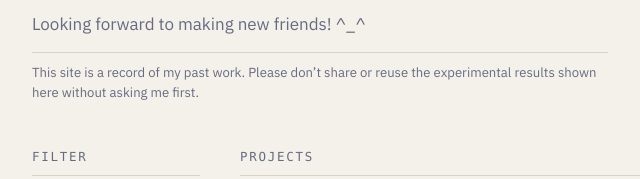
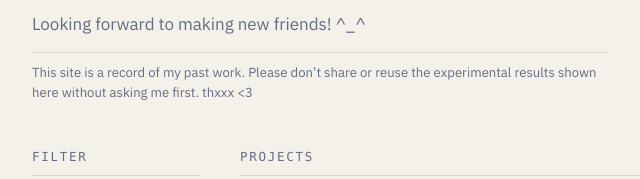
Before and after one commit to RosanaL/rosanaliu.com, a plain HTML site: page index.html in a window 1280 px wide. Shown: the part 617-796 px from the top of the page, 240-880 px from the left. Drawn offline with Linux system fonts and the light colour scheme; a web font is replaced by a local one.

Commit message:
End the share note with thxxx <3
Co-Authored-By: Claude Opus 5.5 <noreply@anthropic.com>

```diff
--- a/index.html
+++ b/index.html
@@ -134,7 +134,7 @@
         <p>Beyond the world of tech, I enjoy golf, chess, anime, Sudoku, Kuromi, video games—and anything else that involves strategy, creativity, or an intellectual challenge.</p>
         <p>I have an innate curiosity about how things work—whether it’s the mechanics of a machine learning model, the intricacies of a chess game, or the nuances of a golf swing. I enjoy reading about a wide variety of subjects; my favorite book is <cite>Gödel, Escher, Bach</cite>. I often find myself falling down a “rabbit hole,” completely losing track of time.</p>
         <p>Looking forward to making new friends! ^_^</p>
-        <p class="notice">This site is a record of my past work. Please don’t share or reuse the experimental results shown here without asking me first.</p>
+        <p class="notice">This site is a record of my past work. Please don’t share or reuse the experimental results shown here without asking me first. thxxx &lt;3</p>
       </div>
     </header>
 
```
